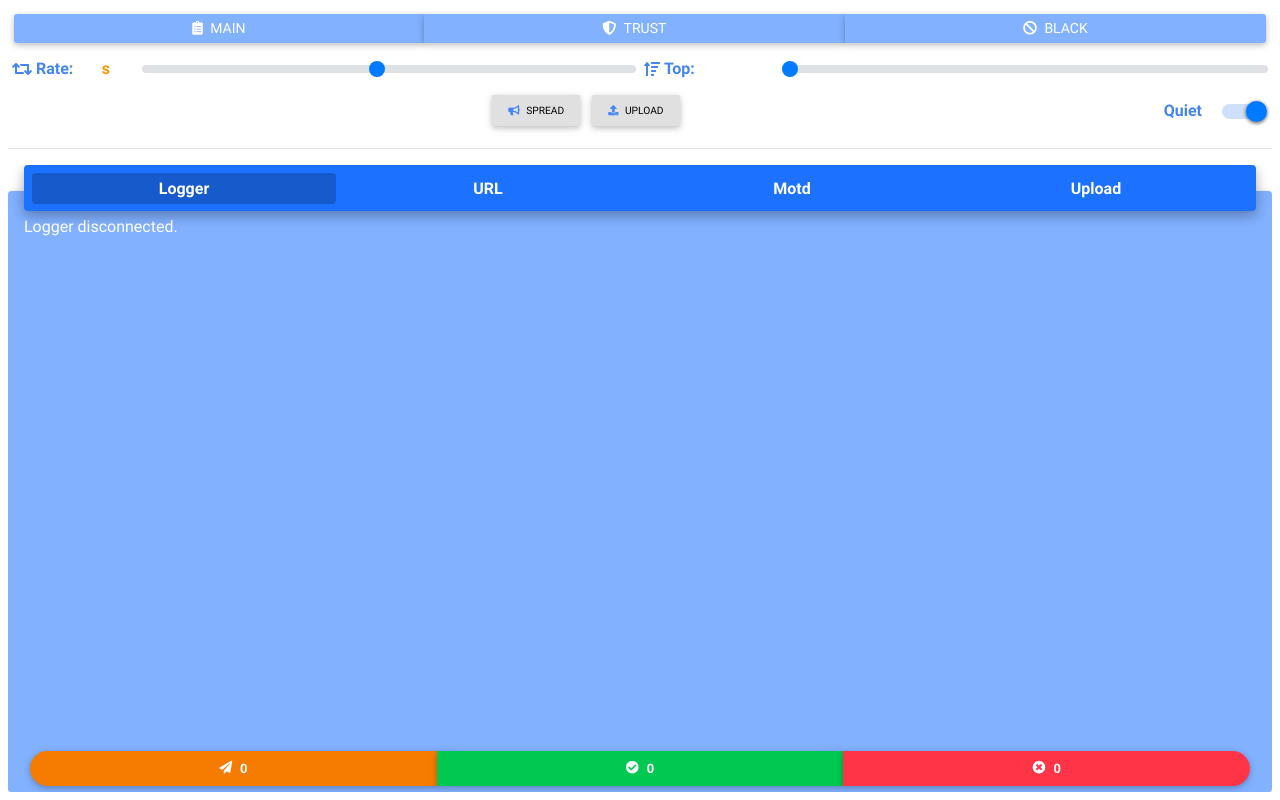
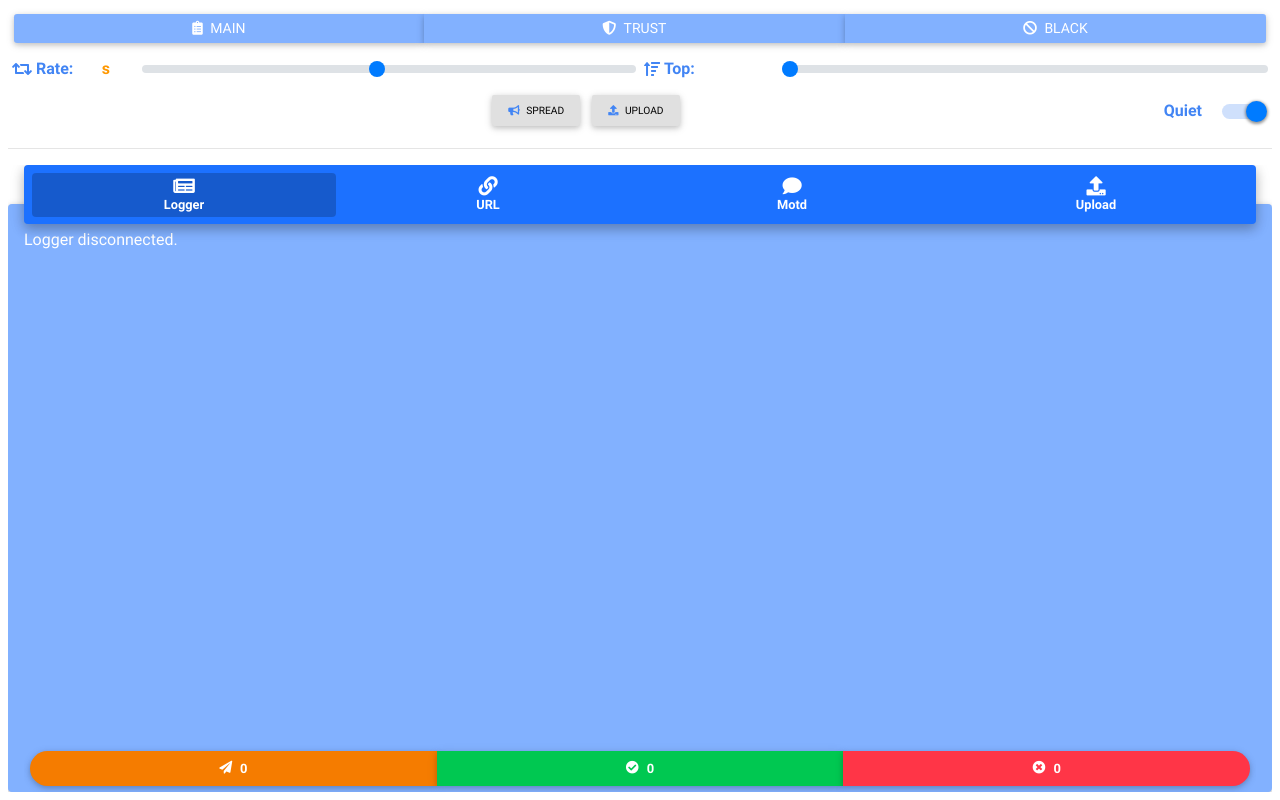
Before and after one commit to hongthaiktv/message_spreader, a website: page public/index.html in a window 1280 px wide. Drawn offline with Linux system fonts and the light colour scheme; no server answers.

Commit message:
add new tab icons

```diff
--- a/public/index.html
+++ b/public/index.html
@@ -75,28 +75,28 @@
 		<div id="layoutTabs" class="d-flex flex-column overflow-auto flex-grow-1 w-100">
 			<ul id="tabButtons" class="nav nav-tabs nav-justified md-tabs color-light-blue-active" role="tablist">
 				<li class="nav-item">
-					<a id="tabLogger" class="nav-link font-weight-bold active" data-toggle="tab" href="#tabLoggerContent" role="tab" aria-controls="tabLoggerContent" aria-selected="true">Logger</a>
+					<a id="tabLogger" class="nav-link d-flex flex-column align-items-center font-weight-bold active" data-toggle="tab" href="#tabLoggerContent" role="tab" aria-controls="tabLoggerContent" aria-selected="true"><i class="fas fa-newspaper app-iconTab"></i>Logger</a>
 				</li>
 				<li class="nav-item">
-					<a id="tabUrl" class="nav-link font-weight-bold" data-toggle="tab" href="#tabUrlContent" role="tab" aria-controls="tabUrlContent" aria-selected="false">URL</a>
+					<a id="tabUrl" class="nav-link d-flex flex-column align-items-center font-weight-bold" data-toggle="tab" href="#tabUrlContent" role="tab" aria-controls="tabUrlContent" aria-selected="false"><i class="fas fa-link app-iconTab"></i>URL</a>
 				</li>
 				<li class="nav-item">
-					<a id="tabMotd" class="nav-link font-weight-bold" data-toggle="tab" href="#tabMotdContent" role="tab" aria-controls="tabMotdContent" aria-selected="false">Motd</a>
+					<a id="tabMotd" class="nav-link d-flex flex-column align-items-center font-weight-bold" data-toggle="tab" href="#tabMotdContent" role="tab" aria-controls="tabMotdContent" aria-selected="false"><i class="fas fa-comment app-iconTab"></i>Motd</a>
 				</li>
 				<li class="nav-item">
-					<a id="tabUpload" class="nav-link font-weight-bold" data-toggle="tab" href="#tabUploadContent" role="tab" aria-controls="tabUploadContent" aria-selected="false">Upload</a>
+					<a id="tabUpload" class="nav-link d-flex flex-column align-items-center font-weight-bold" data-toggle="tab" href="#tabUploadContent" role="tab" aria-controls="tabUploadContent" aria-selected="false"><i class="fas fa-upload app-iconTab"></i>Upload</a>
 				</li>
 				<li class="nav-item d-none">
-					<a id="tabCounterAll" class="nav-link font-weight-bold" data-toggle="tab" href="#tabCounterAllContent" role="tab" aria-controls="tabCounterAllContent" aria-selected="false">All</a>
+					<a id="tabCounterAll" class="nav-link d-flex flex-column align-items-center font-weight-bold" data-toggle="tab" href="#tabCounterAllContent" role="tab" aria-controls="tabCounterAllContent" aria-selected="false"><i class="fas fa-newspaper app-iconTab"></i>All</a>
 				</li>
 				<li class="nav-item d-none">
-					<a id="tabCounterSuccess" class="nav-link font-weight-bold" data-toggle="tab" href="#tabCounterSuccessContent" role="tab" aria-controls="tabCounterSuccessContent" aria-selected="false">Success</a>
+					<a id="tabCounterSuccess" class="nav-link d-flex flex-column align-items-center font-weight-bold" data-toggle="tab" href="#tabCounterSuccessContent" role="tab" aria-controls="tabCounterSuccessContent" aria-selected="false"><i class="fas fa-newspaper app-iconTab"></i>Success</a>
 				</li>
 				<li class="nav-item d-none">
-					<a id="tabCounterFailed" class="nav-link font-weight-bold" data-toggle="tab" href="#tabCounterFailedContent" role="tab" aria-controls="tabCounterFailedContent" aria-selected="false">Failed</a>
+					<a id="tabCounterFailed" class="nav-link d-flex flex-column align-items-center font-weight-bold" data-toggle="tab" href="#tabCounterFailedContent" role="tab" aria-controls="tabCounterFailedContent" aria-selected="false"><i class="fas fa-newspaper app-iconTab"></i>Failed</a>
 				</li>
 				<li class="nav-item d-none">
-					<a id="tabStatistic" class="nav-link font-weight-bold" data-toggle="tab" href="#tabStatisticContent" role="tab" aria-controls="tabStatisticContent" aria-selected="false">Statistic</a>
+					<a id="tabStatistic" class="nav-link d-flex flex-column align-items-center font-weight-bold" data-toggle="tab" href="#tabStatisticContent" role="tab" aria-controls="tabStatisticContent" aria-selected="false"><i class="fas fa-newspaper app-iconTab"></i>Statistic</a>
 				</li>
 			</ul>
 			<div id="tabsContainer" class="d-flex flex-column overflow-auto flex-grow-1 w-100 tab-content card pt-4 pb-0 color-light-blue">
--- a/public/lib/css/style.css
+++ b/public/lib/css/style.css
@@ -47,6 +47,14 @@ body {
 
 .app-textSize2 {
 	font-size: 1.2em;
+}
+
+.nav-link {
+	font-size: 0.8em;
+}
+
+.app-iconTab {
+	font-size: 1.5em;
 }
 
 #motdMessage {
```
